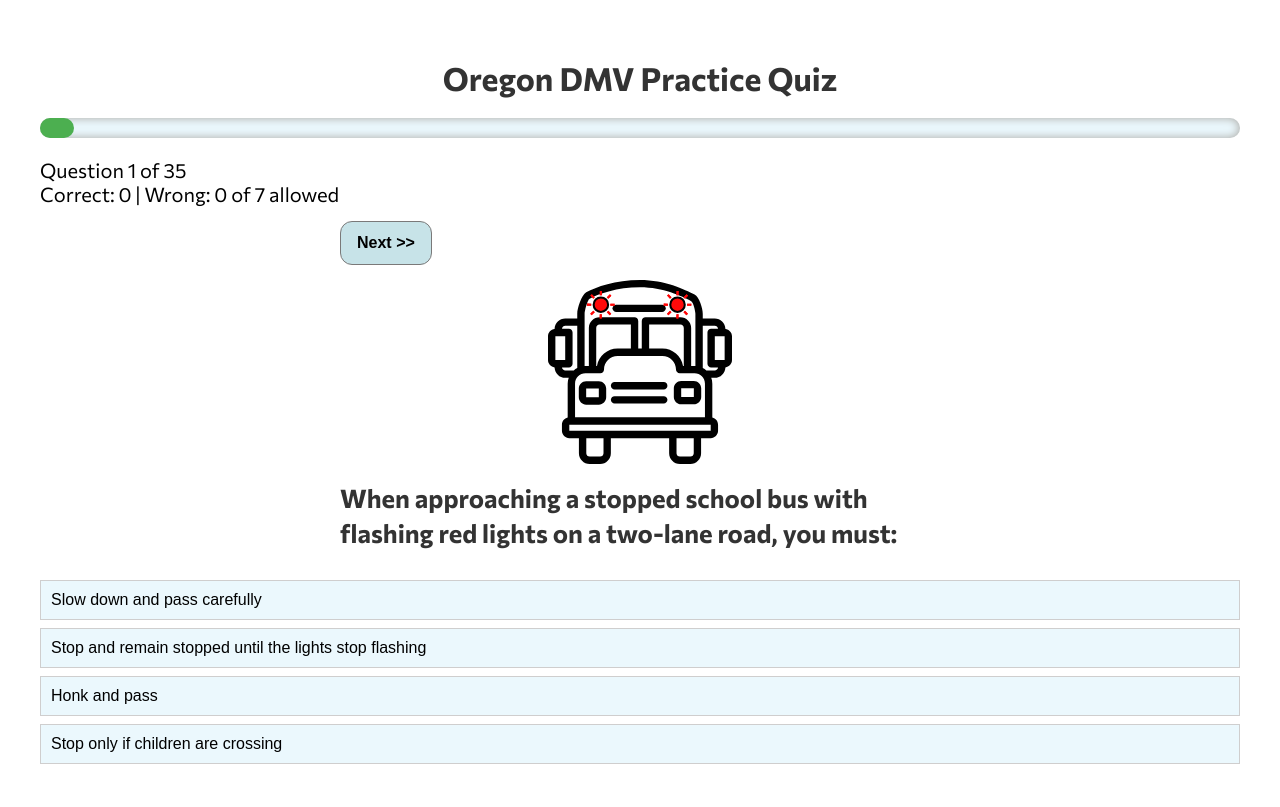
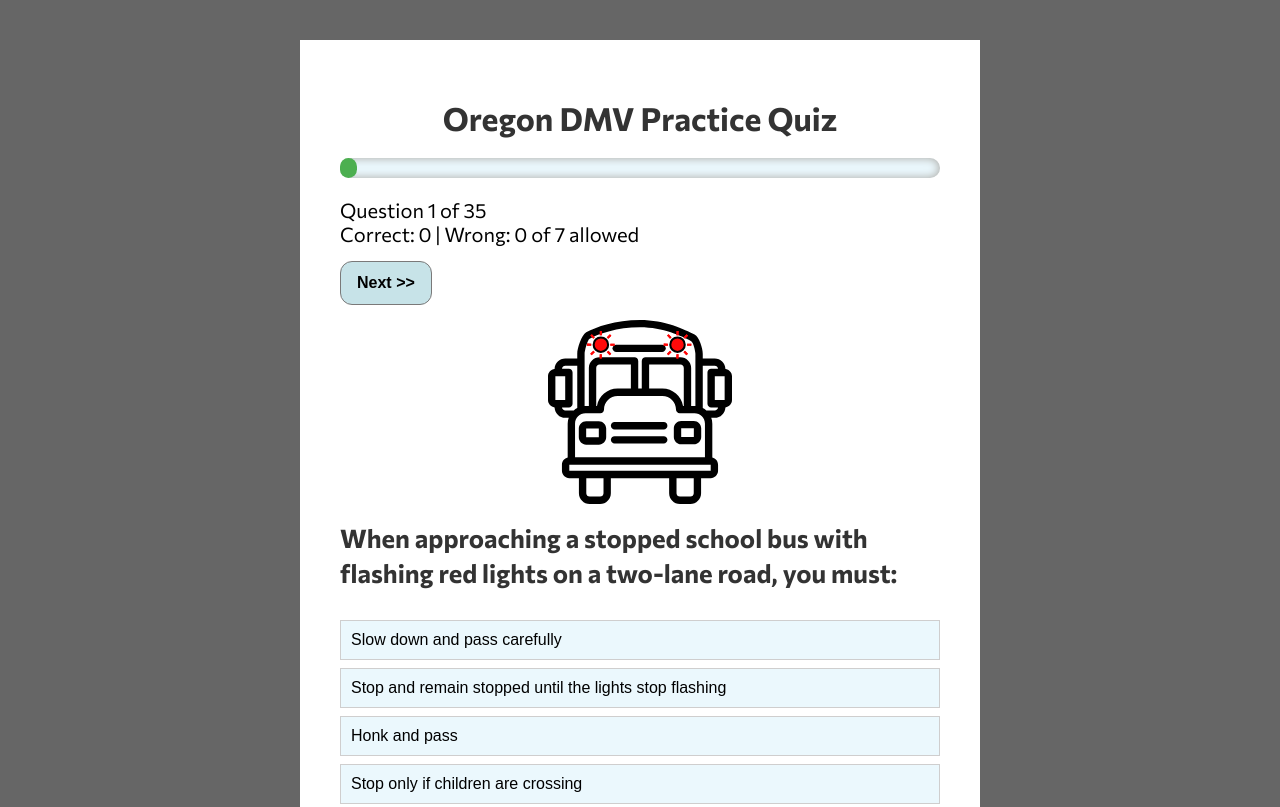
Before and after one commit to alannarisse/quizzes, a plain HTML site: page dmv-practice/index.html in a window 1280 px wide. Shown: the top 807 px of the page. Drawn offline with Linux system fonts and the light colour scheme.

Commit message:
style edits

```diff
--- a/dmv-practice/style.css
+++ b/dmv-practice/style.css
@@ -44,8 +44,8 @@ h2 {
 
 .wrapper {
   padding: 40px;
-  width: 100vw;
-  margin: auto;
+  max-width: 800px;
+  margin: 40px auto;
   background-color: #fff;
 }
 
@@ -263,6 +263,7 @@ footer a {
 
   .wrapper {
     padding: 10px 20px;
+    margin:0;
   }
 
   .qimg {
```
